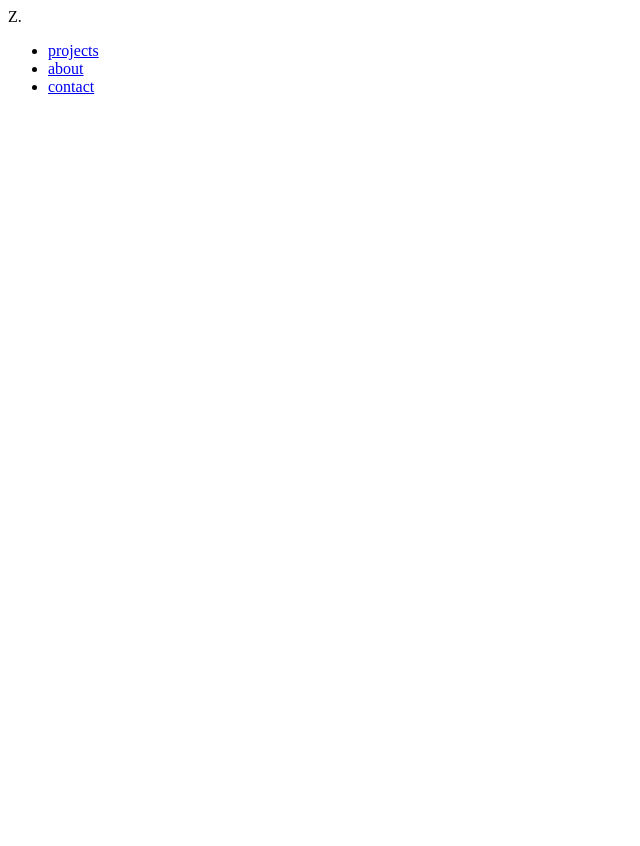
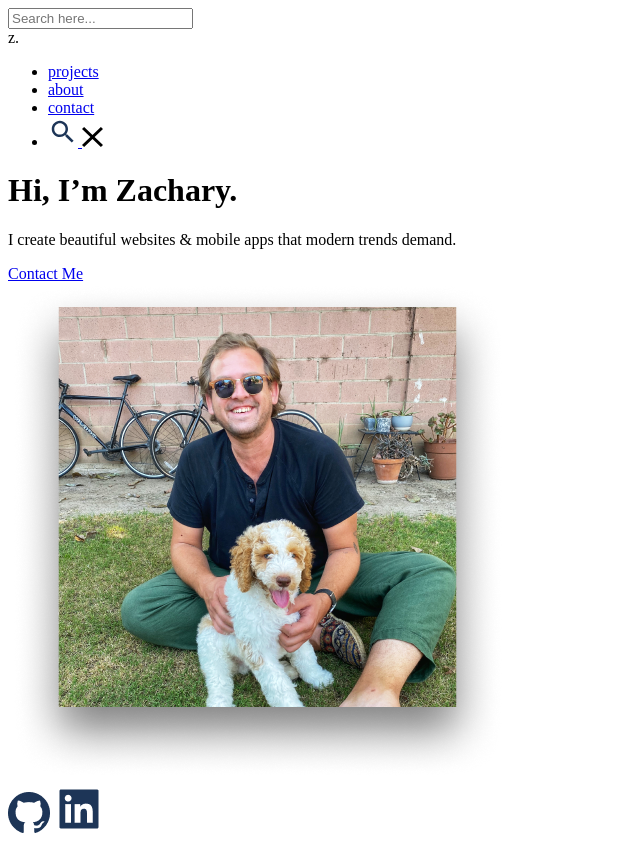
Before and after one commit to zacharyboelter/folio, a plain HTML site: page index.html in a window 1280 px wide. Shown: the whole page, without its empty margins (0-640 px from the left). Before the commit the page ends 800 px from the top, so only its background shows below. Drawn offline with Linux system fonts and the light colour scheme.

Commit message:
html homepage complete

```diff
--- a/index.html
+++ b/index.html
@@ -8,13 +8,18 @@
     <title>Zachary Boelter</title>
     <link rel="stylesheet" href="style.css">
 </head>
+
 <body>
+
+    <div class="search-box">
+        <input type="text" placeholder="Search here...">
+    </div>
 
     <div class="nav-container">
         <div class="wrapper">
             <nav>
                 <div class="logo">
-                    Z.
+                    z.
                 </div>
                 <ul class="nav-items">
                     <li>
@@ -26,8 +31,39 @@
                     <li>
                         <a href="#">contact</a>
                     </li>
+                    <li>
+                        <a class="nav-btn-container" href="#">
+                            <img class="search-btn" src="images/search-icon.svg" alt="">
+                            <img class="close-btn" src="images/close-icon.svg" alt="">
+                        </a>
+                    </li>
                 </ul>
             </nav>
+        </div>
+    </div>
+
+    <div class="header-container">
+        <div class="wrapper">
+            <header>
+                <div class="hero-content">
+                    <h1>Hi, I’m Zachary.</h1>
+                    <p>
+                        I create beautiful websites & mobile
+                        apps that modern trends demand.
+                    </p>
+                    <a href="#">
+                        Contact Me
+                    </a>
+                </div>
+                <div class="hero-image">
+                    <img src="images/Photo.png" alt="">
+                    <div class="photo-bg"></div>
+                </div>
+            </header>
+            <div class="social-icons">
+                <img src="images/akar-icons_github-fill.png" alt="">
+                <img src="images/ant-design_linkedin-filled.png" alt="">
+            </div>
         </div>
     </div>
 
```
Also changed, not shown: images/Photo BG.png (added), images/Photo.png (added), images/Vector 1.svg (added), images/Vector 2.svg (added), images/Vector.svg (added), images/akar-icons_github-fill.png (added), images/ant-design_linkedin-filled.png (added), images/bg-shape.svg (added), images/close-icon.svg (added), images/search-icon.svg (added).
